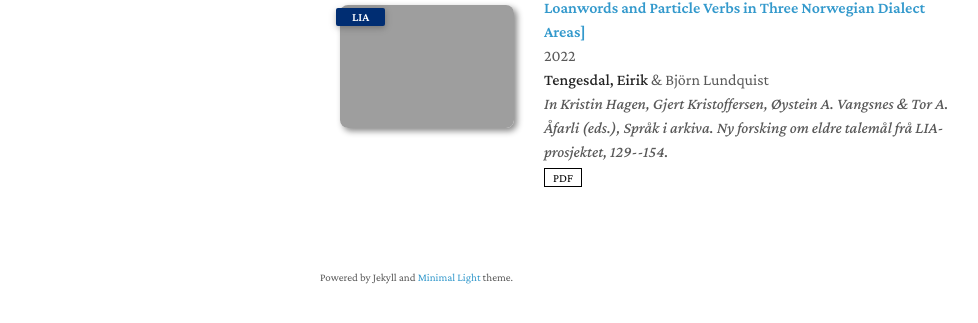
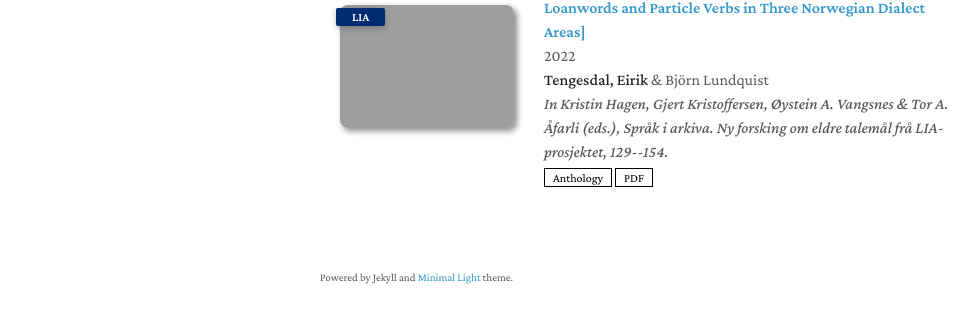
Before and after one commit to EirikTengesdal/eiriktengesdal.no-old, a Jekyll site: the page built from index.md, in a window 1280 px wide and 1099 px high. Shown: the part 741-1064 px from the top of the window, without its empty margins (150-1128 px from the left). Built offline with Jekyll 4.4.1, drawn with Linux system fonts in a browser that asks for light colours; nearby versions of some CDN libraries; a style sheet for code colours, icons or effects is not loaded; our own code applies the rules of GitHub Pages for plain Markdown files.

Commit message:
Update publications.md

```diff
--- a/_includes/publications.md
+++ b/_includes/publications.md
@@ -1,4 +1,4 @@
-<h2 id="publications" style="margin: 2px 0px -15px;">Publications</h2>
+  <h2 id="publications" style="margin: 2px 0px -15px;">Publications</h2>
 
 <div class="publications">
 <ol class="bibliography">
@@ -22,6 +22,9 @@
       <div class="periodical"><em>{{ link.conference }}</em>
       </div>
     <div class="links">
+      {% if link.anthology %}
+      <a href="{{ link.anthology }}" class="btn btn-sm z-depth-0" role="button" target="_blank" style="font-size:12px;">Anthology</a>
+      {% endif %}
       {% if link.doi %}
       <a href="{{ link.doi }}" class="btn btn-sm z-depth-0" role="button" target="_blank" style="font-size:12px;">DOI</a>
       {% endif %}
```
